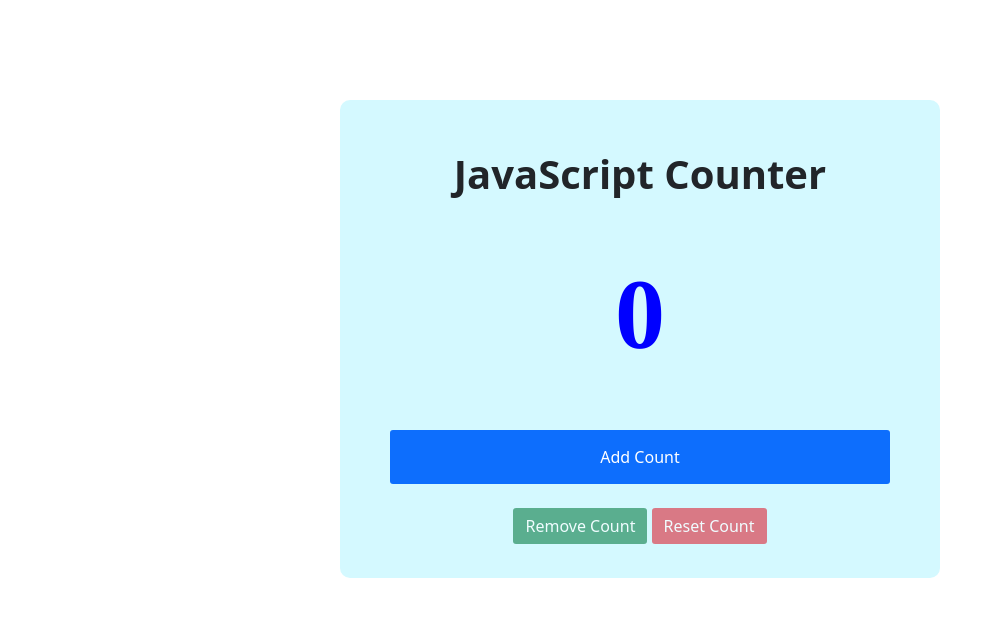
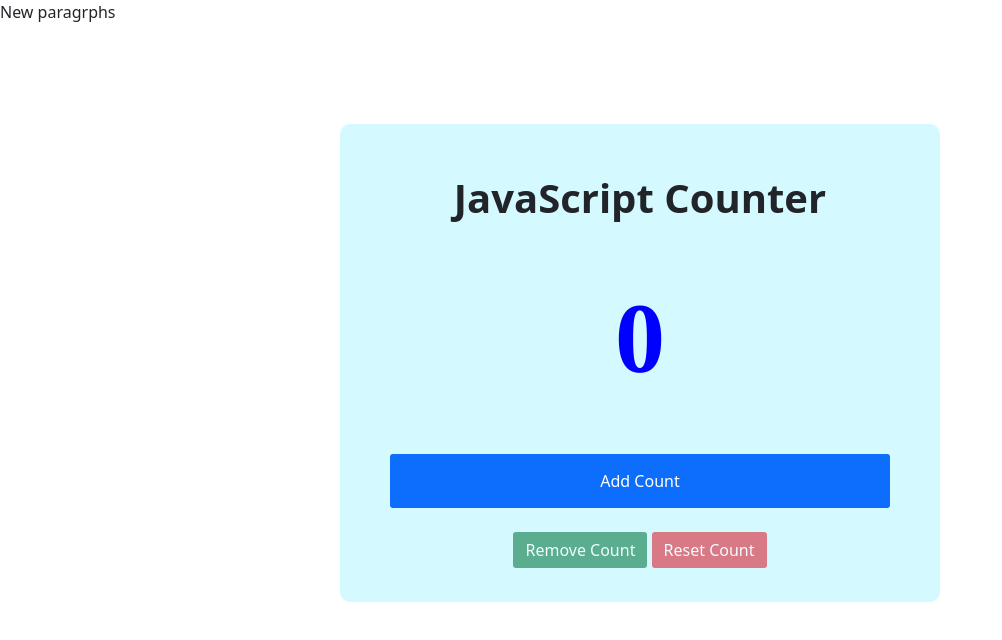
Before and after one commit to Belivups/JS_Counter, a plain HTML site: page index.html in a window 1280 px wide. Shown: the whole page, without its empty margins (0-1002 px from the left). Drawn offline with nearby package versions, Linux system fonts and the light colour scheme.

Commit message:
JS Counter

```diff
--- a/index.html
+++ b/index.html
@@ -12,6 +12,7 @@
 
 </head>
 <body>
+<p>New paragrphs</p>
 
 <div class="container">
     <div class="header ">
```
